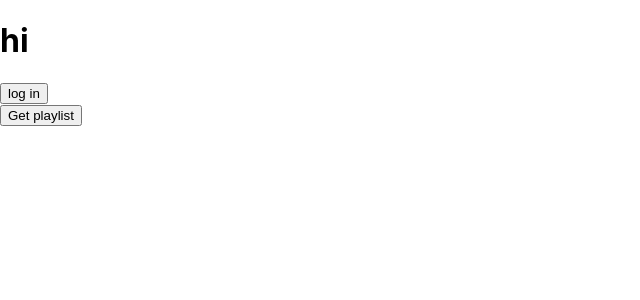
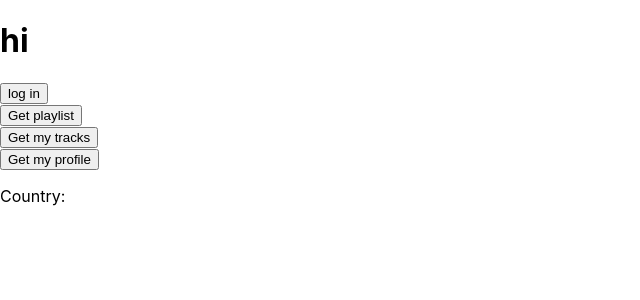
Before and after one commit to DrusMarkonii/Spotify-clone, a React (Create React App) app: page /webapp in a window 1280 px wide. Shown: the top 300 px of the page, without its empty margins (0-640 px from the left). Built offline with nearby package versions, Linux system fonts and the light colour scheme.

Commit message:
add player

```diff
--- a/package.json
+++ b/package.json
@@ -12,7 +12,9 @@
     "@types/react-dom": "^17.0.14",
     "axios": "^0.26.1",
     "react": "^18.0.0-rc.3",
+    "react-audio-player": "^0.17.0",
     "react-dom": "^18.0.0-rc.3",
+    "react-h5-audio-player": "^3.8.3",
     "react-redux": "^7.2.8",
     "react-router-dom": "^6.3.0",
     "react-scripts": "5.0.0",
--- /dev/null
+++ b/src/components/MusicCard/MusicCard.css
@@ -0,0 +1,12 @@
+.music_card {
+    width: 300px;
+    height: 350px;
+    border: 1px solid black;
+    padding: 10px;
+    margin: 10px;
+}
+
+.audioPlayer {
+    width: 100%;
+
+}
--- a/src/components/MusicCard/MusicCard.tsx
+++ b/src/components/MusicCard/MusicCard.tsx
@@ -1,11 +1,28 @@
-import React from 'react'
+import React from "react";
+import ReactAudioPlayer from "react-audio-player";
+import "./MusicCard.css";
 
-export default function MusicCard() {
+type MusicCardTypes = {
+  track_name: string;
+  author_name: string;
+  img: string;
+  preview_music: string;
+};
+
+export default function MusicCard({
+  track_name,
+  author_name,
+  img,
+  preview_music,
+}: MusicCardTypes) {
   return (
-    <div>
-        <div>IMAGE</div>
-        <div>Name</div>
-        <div>Description</div>
+    <div className="music_card">
+      <div>img{img}</div>
+      <div>{track_name}</div>
+      <div>{author_name}</div>
+      <div>
+        <ReactAudioPlayer className="audioPlayer" src={preview_music} controls />
+      </div>
     </div>
-  )
+  );
 }
--- a/src/components/WebApp/GetPlaylist.tsx
+++ b/src/components/WebApp/GetPlaylist.tsx
@@ -1,11 +1,19 @@
 import React, { useEffect, useState } from "react";
 import axios from "axios";
+import { getUserTracks } from "../../service/api";
+import MusicCard from "../MusicCard/MusicCard";
 
 const MY_PLAYLISTS_ENDPOINT = "https://api.spotify.com/v1/me/playlists";
+const MY_TRACKS_ENDPOINT = 'https://api.spotify.com/v1/me/tracks'
+const MY_PROFILE_ENDPOINT = 'https://api.spotify.com/v1/me'
+const MY_RECOMENDATION = 'https://api.spotify.com/v1/recommendations'
+
 
 export default function GetPlaylist() {
   const [token, setToken] = useState("");
     const [data, setData] = useState<any>({});
+    const [tracks, setTracks] = useState<any>({})
+    const [profile, setProfile] = useState<any>({})
 
 
   useEffect(() => {
@@ -14,7 +22,16 @@ export default function GetPlaylist() {
     }
 
 
+
+
   }, []);
+
+  useEffect(() => {
+    console.log('data', data)
+    console.log('tracks', tracks)
+    console.log('profile', profile)
+    console.log('-------   --------- -------- ')
+  },[data, tracks, profile])
 
   const handleGetPlayList = () => {
     axios
@@ -28,11 +45,90 @@ export default function GetPlaylist() {
       })
       .catch((error) => console.log(error));
   };
-  console.log(data)
+
+  const handleTracks = () => {
+    axios
+    .get(MY_TRACKS_ENDPOINT, {
+      headers: {
+        Authorization: "Bearer " + token,
+      },
+    })
+    .then((response) => {
+        setTracks(response.data);
+    })
+    .catch((error) => console.log(error));
+  }
+
+  const handleProfile = () => {
+    axios
+    .get(MY_PROFILE_ENDPOINT, {
+      headers: {
+        Authorization: "Bearer " + token,
+      },
+    })
+    .then((response) => {
+        setProfile(response.data);
+    })
+    .catch((error) => console.log(error));
+  }
+
   return (
     <div>
       <button onClick={handleGetPlayList}>Get playlist</button>
       {data?.items ? data.items.map((item:any) => <p key={item.id}>{item.name}</p>): null}
+
+      <div>
+      {/* <button onClick={handleTracks}>Get my tracks</button> */}
+      {/* {tracks?.items ? tracks.items.map((item:any) => <p key={item.added_at}>{item.track.name}</p>): null} */}
+      </div>
+      <button onClick={handleTracks}>Get my tracks</button>
+      {tracks?.items ? tracks.items.map((item:any) => <MusicCard key={item.track.id} track_name={item.track.name} img={''} author_name={item.track.artists[0].name} preview_music={item.track.preview_url}/>): null}
+      <div>
+
+      </div>
+      <div>
+      <button onClick={handleProfile}>Get my profile</button>
+      {profile ?
+       (<p>Country: {profile.country}</p>) : null}
+      </div>
+
     </div>
   );
 }
+
+// export const getRecommendations = async () => {
+//     try {
+//       const response = await api({
+//         method: "GET",
+//         url: "recommendations",
+//         headers: {
+//           Authorization: getAuthorization(),
+//         },
+//       });
+
+//       const newReleases = response.data;
+//       return newReleases;
+//     } catch (error: any) {
+//       throw new Error(error.response.message);
+//     }
+//   };
+
+
+
+// export const getUserTracks = async () => {
+//     try {
+//       const response = await api({
+//         method: "GET",
+//         url: "me/tracks",
+//         headers: {
+//           Authorization: getAuthorization(),
+//         },
+//       });
+//       return response.data;
+//     } catch (error: any) {
+//       if (error.response.status === 400 || error.response.status === 401)
+//         window.location.href = getAuthorizeUrl();
+
+//       throw new Error(error.response.message);
+//     }
+//   };
```
Also changed, not shown: 1 other file (tests, documents, lock files or other folders).
